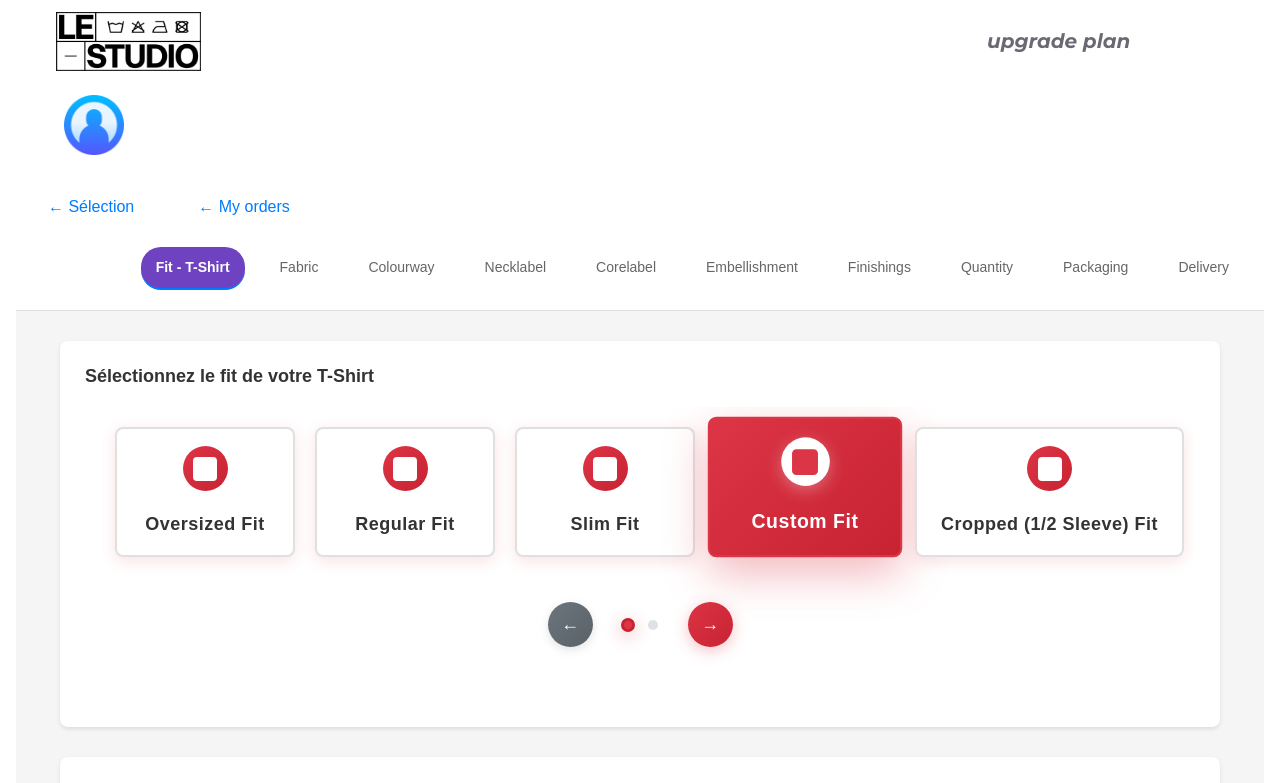
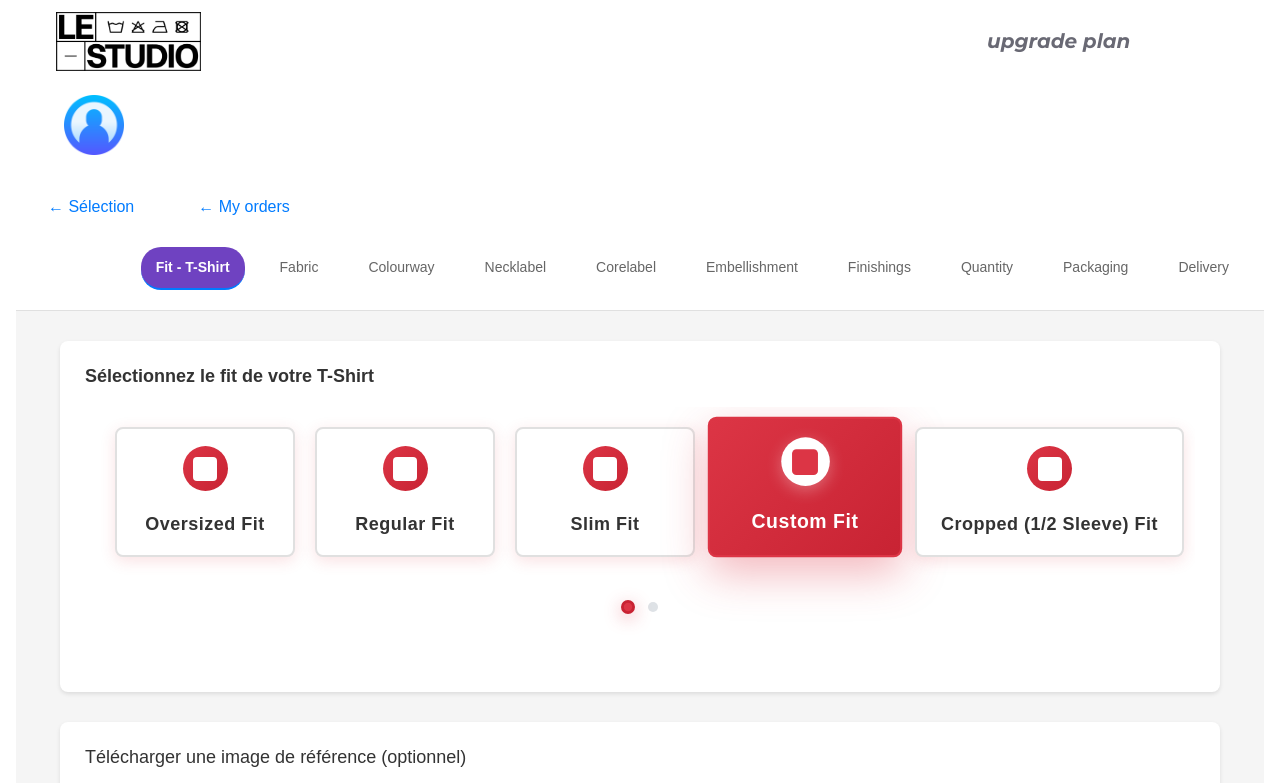
Before and after one commit to prodige93/pr--production-juzely, a React (Create React App) app: page /tshirt-design in a window 1280 px wide. Shown: the top 783 px of the page. Built offline with nearby package versions, Linux system fonts and the light colour scheme.

Commit message:
fix(tshirt-design): hide slide button by default and show on mobile
Add media query to display slide button only on mobile screens (<=768px) while hiding it by default to improve mobile user experience

```diff
--- a/src/components/tshirt-design/tshirt-design.css
+++ b/src/components/tshirt-design/tshirt-design.css
@@ -188,13 +188,19 @@
   width: 45px;
   height: 45px;
   cursor: pointer;
-  display: flex;
+  display: none;
   align-items: center;
   justify-content: center;
   font-size: 18px;
   font-weight: bold;
   transition: all 0.3s cubic-bezier(0.25, 0.46, 0.45, 0.94);
   box-shadow: 0 4px 15px rgba(220, 53, 69, 0.3);
+}
+
+@media (max-width: 768px) {
+  .slide-button {
+    display: flex;
+  }
 }
 
 .slide-button:hover:not(:disabled) {
```
